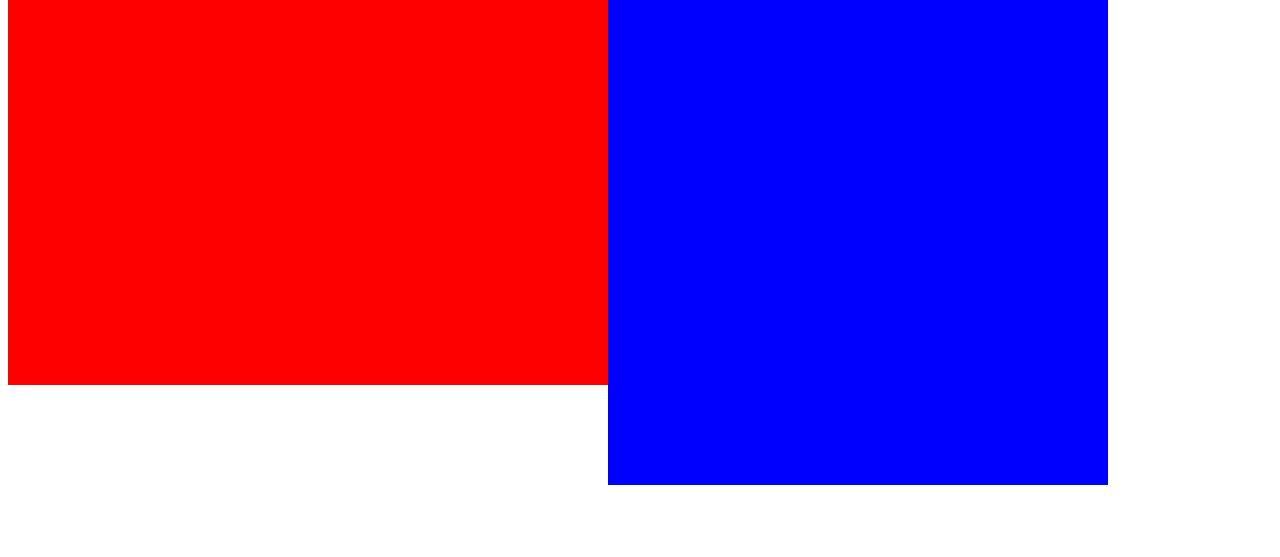
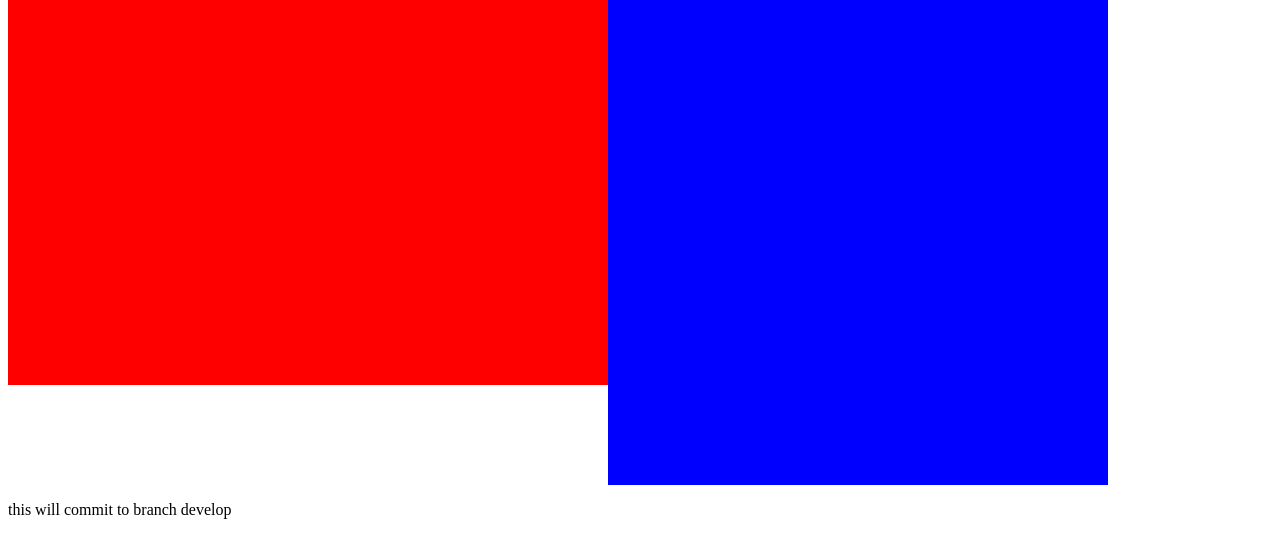
Before and after one commit to thu1404/TopCV-fullstack-training, a plain HTML site: page FE/html-css-test/index.html in a window 1280 px wide. Shown: the part 123-680 px from the top of the page. Drawn offline with Linux system fonts and the light colour scheme.

Commit message:
commit index.html to branch develop

```diff
--- a/FE/html-css-test/index.html
+++ b/FE/html-css-test/index.html
@@ -13,6 +13,7 @@
         <div class="red">dfdggdss</div>
         <div class="blue"></div>
        <!-- <p>dfdfd</p> -->
+    <p>this will commit to branch develop</p>
     </div>
 
 </body>
```
